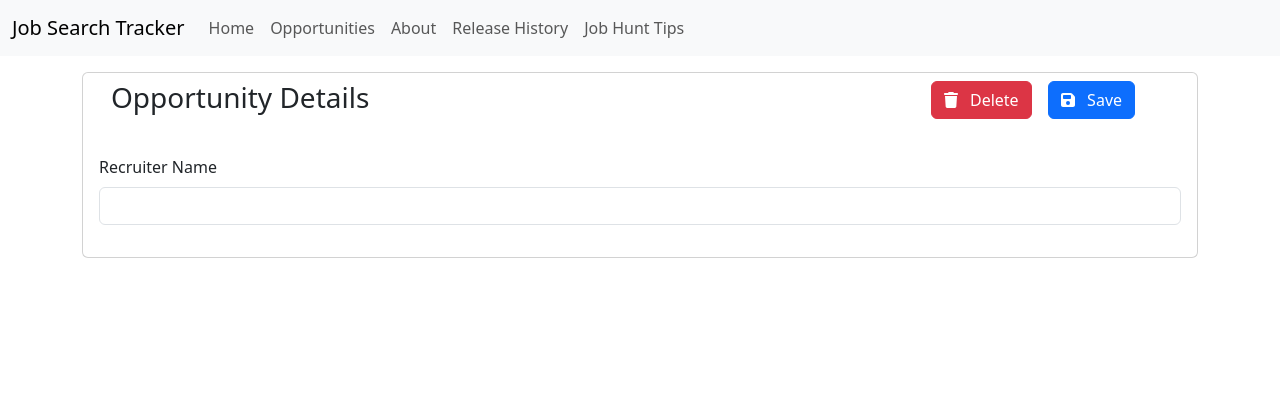
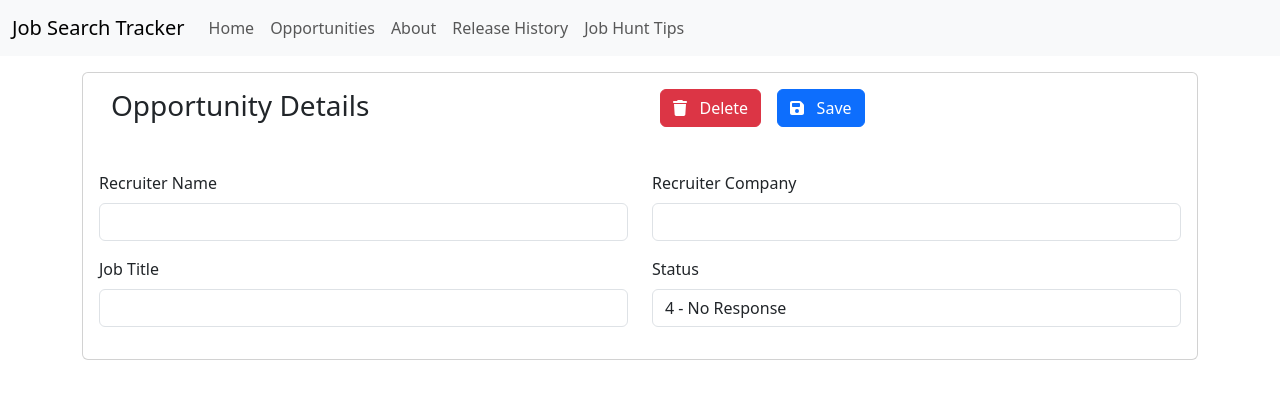
Before and after one commit to bbornino/django_react_job_search, a React (Create React App) app in the folder frontend/: page /opportunity-details in a window 1280 px wide. Shown: the top 398 px of the page. Built offline with nearby package versions, Linux system fonts and the light colour scheme.

Commit message:
Add Opportunity Fields

```diff
--- a/frontend/src/components/OpportunityDetails.jsx
+++ b/frontend/src/components/OpportunityDetails.jsx
@@ -55,11 +55,11 @@
             <Container className="flex">
                 <Card className="my-3">
                     <CardTitle>
-                        <Row className="my-2 mx-3">
-                            <Col sm="9">
+                        <Row className="my-3 mx-3">
+                            <Col md="6" sm="9" xs="6">
                                 <h3>Opportunity Details</h3>
                             </Col>
-                            <Col sm="3" className="pull-right">
+                            <Col md="6" sm="3" xs="6" className="pull-right">
                                 <Button color="danger" className="mx-2  pull-right" >
                                     <FontAwesomeIcon icon={faTrash} /> &nbsp; Delete</Button>
                                 <Button color="primary" type="submit" className="mx-2 pull-right">
@@ -70,6 +70,8 @@
                     </CardTitle>
                     <CardBody>
                         <Form onSubmit={this.props.opportunity ? this.editOpportunity : this.createOpportunity} >
+                            <Row>
+                                <Col md="6">
                                     <FormGroup>
                                         <Label for="recruiter_name">Recruiter Name</Label>
                                         <Input
@@ -79,6 +81,43 @@
                                             value={this.defaultIfEmpty(this.state.recruiter_name)}
                                         />
                                     </FormGroup>
+                                </Col>
+                                <Col md="6">
+                                    <FormGroup>
+                                        <Label for="recruiter_company">Recruiter Company</Label>
+                                        <Input
+                                            type="text"
+                                            name="recruiter_company"
+                                            onChange={this.onChange}
+                                            value={this.defaultIfEmpty(this.state.recruiter_company)}
+                                        />
+                                    </FormGroup>
+                                </Col>
+                            </Row>
+                            <Row>
+                                <Col md="6">
+                                    <FormGroup>
+                                        <Label for="job_title">Job Title</Label>
+                                        <Input
+                                            type="text"
+                                            name="job_title"
+                                            onChange={this.onChange}
+                                            value={this.defaultIfEmpty(this.state.job_title)}
+                                        />
+                                    </FormGroup>
+                                </Col>
+                                <Col md="6">
+                                    <FormGroup>
+                                        <Label for="opportunity_status">Status</Label>
+                                        <Input
+                                            type="text"
+                                            name="opportunity_status"
+                                            onChange={this.onChange}
+                                            value={this.defaultIfEmpty(this.state.opportunity_status)}
+                                        />
+                                    </FormGroup>
+                                </Col>
+                            </Row>
                         </Form>
                     </CardBody>
                 </Card>
```
Lines whose indentation alone changed are shown as unchanged.
